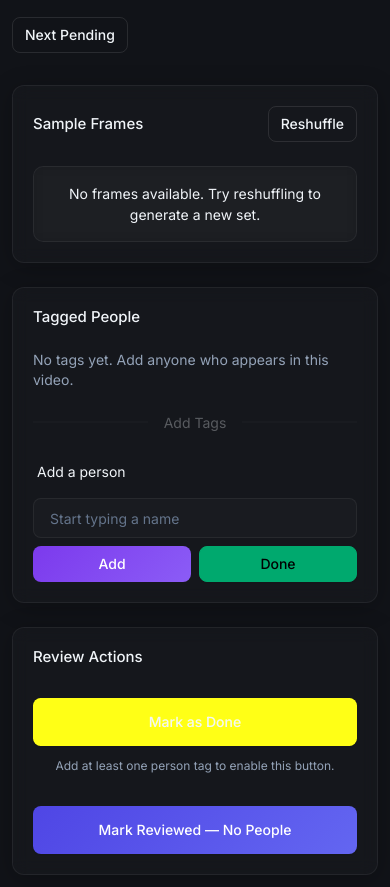
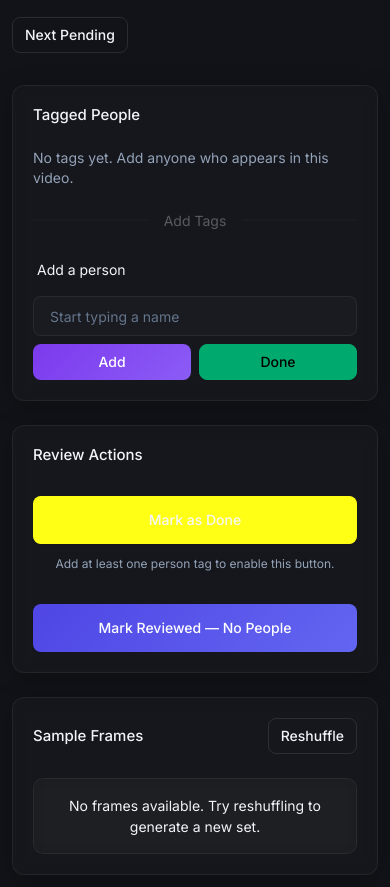
Before and after one commit to jrajasekera/indexium, a Python web app: template templates/video_manual_detail.html in a window 390 px wide. Shown: the part 167-1054 px from the top of the page. Run offline with Jinja, Linux system fonts and the light colour scheme; the template is opened without the code that fills it, so the values that code supplies are empty; some libraries are stand-ins or nearby versions.

Commit message:
Fix Manual tagging details page

```diff
--- a/templates/video_manual_detail.html
+++ b/templates/video_manual_detail.html
@@ -24,7 +24,7 @@
     </div>
 
     <div class="grid gap-6 lg:grid-cols-[minmax(0,2fr)_1fr]">
-        <div class="space-y-6">
+        <div class="space-y-6 order-2 lg:order-none">
             <div class="card bg-base-100 shadow-lg">
                 <div class="card-body">
                     <div class="flex items-center justify-between">
@@ -61,7 +61,7 @@
             </div>
         </div>
 
-        <div class="space-y-6">
+        <div class="space-y-6 order-1 lg:order-none">
             {% if video_text_entries %}
             <div class="card bg-base-100 shadow-lg">
                 <div class="card-body space-y-4">
```
